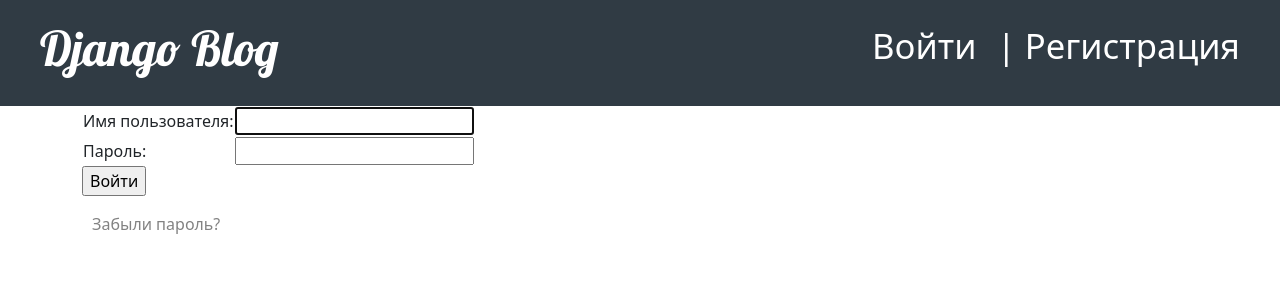
After one commit to CleRIeQ/my-first-blog, a Django app: page /register/login/ in a window 1280 px wide. The commit adds this page. Shown: the top 300 px of the page. Run offline with Django 3.2, Linux system fonts and the light colour scheme.

Commit message:
Site v2.0 with register/login/logout

```diff
--- a/blog/static/css/blog.css
+++ b/blog/static/css/blog.css
@@ -1,11 +1,11 @@
 .page-header {
-    background-color: #ff9400;
+    background-color: #303B44;
     margin-top: 0;
     padding: 20px 20px 20px 40px
 }
 
 .page-header h1, .page-header h1 a, .page-header h1 a:visited, .page-header h1 a:active {
-    color: #ffffff;
+    color: #FFFFFF;
     font-size: 36pt;
     text-decoration: none;
 }
@@ -35,6 +35,7 @@ h1, h2, h3, h4 {
     float: right;
     font-size: 26pt;
     margin-right: 20px;
+    text-decoration: none;
 }
 
 .post {
@@ -43,3 +44,50 @@ h1, h2, h3, h4 {
 
 .post h1 a, .post h1 a:visited {
     color: #000000;
+}
+
+.btn-group button {
+    background-color: #FFFFFF; /* Green background */
+    border: 2px solid #fe5e00a8; /* Green border */
+    color: #828282; /* White text */
+    padding: 10px 24px; /* Some padding */
+    cursor: pointer; /* Pointer/hand icon */
+    float: left; /* Float the buttons side by side */
+}
+
+.btn-group button:not(:last-child) {
+    border-right: none; /* Prevent double borders */
+}
+
+/* Clear floats (clearfix hack) */
+.btn-group:after {
+    content: "";
+    clear: both;
+    display: table;
+}
+
+/* Add a background color on hover */
+.btn-group button:hover {
+    background-color: #303d40;
+}
+
+.underhead, .underhead a {
+    padding: 0px;
+    background-color: #ffffff;
+    margin: 10px;
+    margin-right: 5px;
+    color: #828282;
+    text-decoration: none;
+}
+
+.underhead a:hover {
+    color: b8d4fc;
+}
+
+.logged {
+    font-family: 'Lobster', cursive;
+    color: #000000;
+    font-size: 36pt;
+    padding-top: 25px;
+    float: right;
+}
--- a/blog/templates/blog/base.html
+++ b/blog/templates/blog/base.html
@@ -10,10 +10,19 @@
     <body>
         <div class="page-header">
             {% if user.is_authenticated %}
-                <a href="{% url 'post_new' %}" class="top-menu"><span class="glyphicon glyphicon-plus"></span></a>
+                <a href="{% url 'post_new' %}" class="top-menu">+<span class="glyphicon glyphicon-plus"></span></a>
+            {% else %}
+                 <a href="{% url 'register' %}" class="top-menu">| Регистрация</a> <a href="{% url 'login' %}" class="top-menu">Войти</a>
             {% endif %}
+
             <h1><a href="/">Django Blog</a></h1>
+
         </div>
+        {% if user.is_authenticated %}
+            <div class="underhead">
+                <a href="{% url 'logout' %}">Выход</a>
+            </div>
+        {% endif %}
         <div class="content container">
             <div class="row">
                 <div class="col-md-8">
--- a/blog/templates/blog/post_detail.html
+++ b/blog/templates/blog/post_detail.html
@@ -7,8 +7,8 @@
                 {{ post.published_date }}
             </div>
         {% endif %}
-        {% if user.is_authenticated %}
-            <a class="btn btn-default" href="{% url 'post_edit' pk=post.pk %}"><span class="glyphicon glyphicon-pencil"></span></a>
+        {% if user.is_superuser %}
+            <a class="btn btn-default" href="{% url 'post_edit' pk=post.pk %}">Изменить<span class="glyphicon glyphicon-pencil"></span></a>
         {% endif %}
         <h1>{{ post.title }}</h1>
         <p>{{ post.text|linebreaksbr }}</p>
--- a/blog/templates/blog/post_edit.html
+++ b/blog/templates/blog/post_edit.html
@@ -1,8 +1,8 @@
 {% extends 'blog/base.html' %}
     {% block content %}
-        <h1>New post</h1>
+        <h1>Новый пост</h1>
         <form method="POST" class="post-form">{% csrf_token %}
             {{ form.as_p }}
-            <button type="submit" class="save btn btn-default">Save</button>
+            <button type="submit" class="save btn btn-default">Сохранить</button>
         </form>
     {% endblock %}
--- /dev/null
+++ b/blog/templates/registration/login.html
@@ -0,0 +1,40 @@
+{% extends "blog/base.html" %}
+
+{% block content %}
+
+{% if form.errors %}
+  <p>Your username and password didn't match. Please try again.</p>
+{% endif %}
+
+{% if next %}
+  {% if user.is_authenticated %}
+    <p>Your account doesn't have access to this page. To proceed,
+    please login with an account that has access.</p>
+  {% else %}
+    <p>Please login to see this page.</p>
+  {% endif %}
+{% endif %}
+
+<form method="post" action="{% url 'login' %}">
+{% csrf_token %}
+<table>
+
+<tr>
+  <td>{{ form.username.label_tag }}</td>
+  <td>{{ form.username }}</td>
+</tr>
+
+<tr>
+  <td>{{ form.password.label_tag }}</td>
+  <td>{{ form.password }}</td>
+</tr>
+</table>
+
+<input type="submit" value="Войти" />
+<input type="hidden" name="next" value="{{ next }}" />
+</form>
+
+{# Assumes you setup the password_reset view in your URLconf #}
+<p><a href="{% url 'password_reset' %}" class="underhead a">Забыли пароль?</a></p>
+
+{% endblock %}
--- a/blog/urls.py
+++ b/blog/urls.py
@@ -5,5 +5,5 @@ urlpatterns = [
     path('post/<int:pk>/', views.post_detail, name='post_detail'),
     path('post/new/', views.post_new, name='post_new'),
     path('post/<int:pk>/edit/', views.post_edit, name='post_edit'),
-
+    path('register/', views.register, name='register')
 ]
--- a/mysite/settings.py
+++ b/mysite/settings.py
@@ -31,13 +31,13 @@ ALLOWED_HOSTS = ['127.0.0.1', 'https://clerleq.pythonanywhere.com/']
 # Application definition
 
 INSTALLED_APPS = [
-    'django.contrib.admin',
     'django.contrib.auth',
     'django.contrib.contenttypes',
     'django.contrib.sessions',
     'django.contrib.messages',
     'django.contrib.staticfiles',
     'blog',
+    'django.contrib.admin',
 ]
 
 MIDDLEWARE = [
@@ -120,6 +120,7 @@ USE_TZ = True
 
 STATIC_URL = '/static/'
 STATIC_ROOT = '/home/CleRleQ/clerleq.pythonanywhere.com/static'
+LOGIN_REDIRECT_URL = '/'
 
 # Default primary key field type
 # https://docs.djangoproject.com/en/3.2/ref/settings/#default-auto-field
--- a/mysite/urls.py
+++ b/mysite/urls.py
@@ -19,4 +19,6 @@ from django.urls import path, include
 urlpatterns = [
     path('admin/', admin.site.urls),
     path('', include('blog.urls')),
+    path('register/', include('django.contrib.auth.urls')),
+
 ]
```
Also changed, not shown: blog/forms.py (+16 -0 lines), blog/templates/registration/logged_out.html (added, +15 -0 lines), blog/templates/registration/register.html (added, +13 -0 lines), blog/templates/registration/register_done.html (added, +8 -0 lines), blog/views.py (+24 -1 lines), blog/static/images/cap.jpg (added), blog/utils.py (added).
